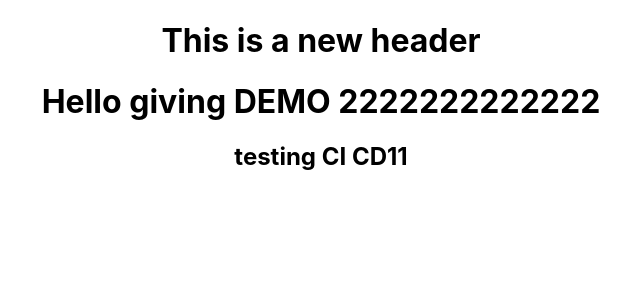
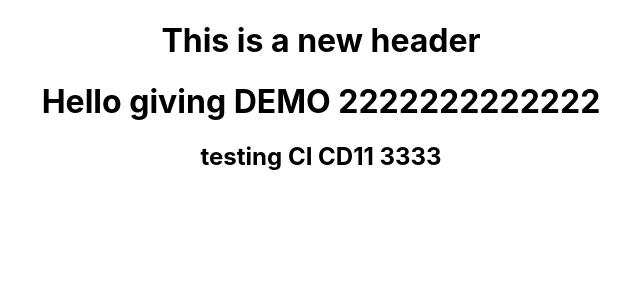
Before and after one commit to abgaur/backoffice-frontend, a React (Create React App) app: page / in a window 1280 px wide. Shown: the top 300 px of the page, without its empty margins (319-959 px from the left). Built offline with nearby package versions, Linux system fonts and the light colour scheme.

Commit message:
PR commit

```diff
--- a/src/App.jsx
+++ b/src/App.jsx
@@ -6,7 +6,7 @@ function App() {
   return (
     <div className="App">
       <Header />
-      <h2>testing CI CD11</h2>
+      <h2>testing CI CD11 3333</h2>
 
     </div>
   );
```
